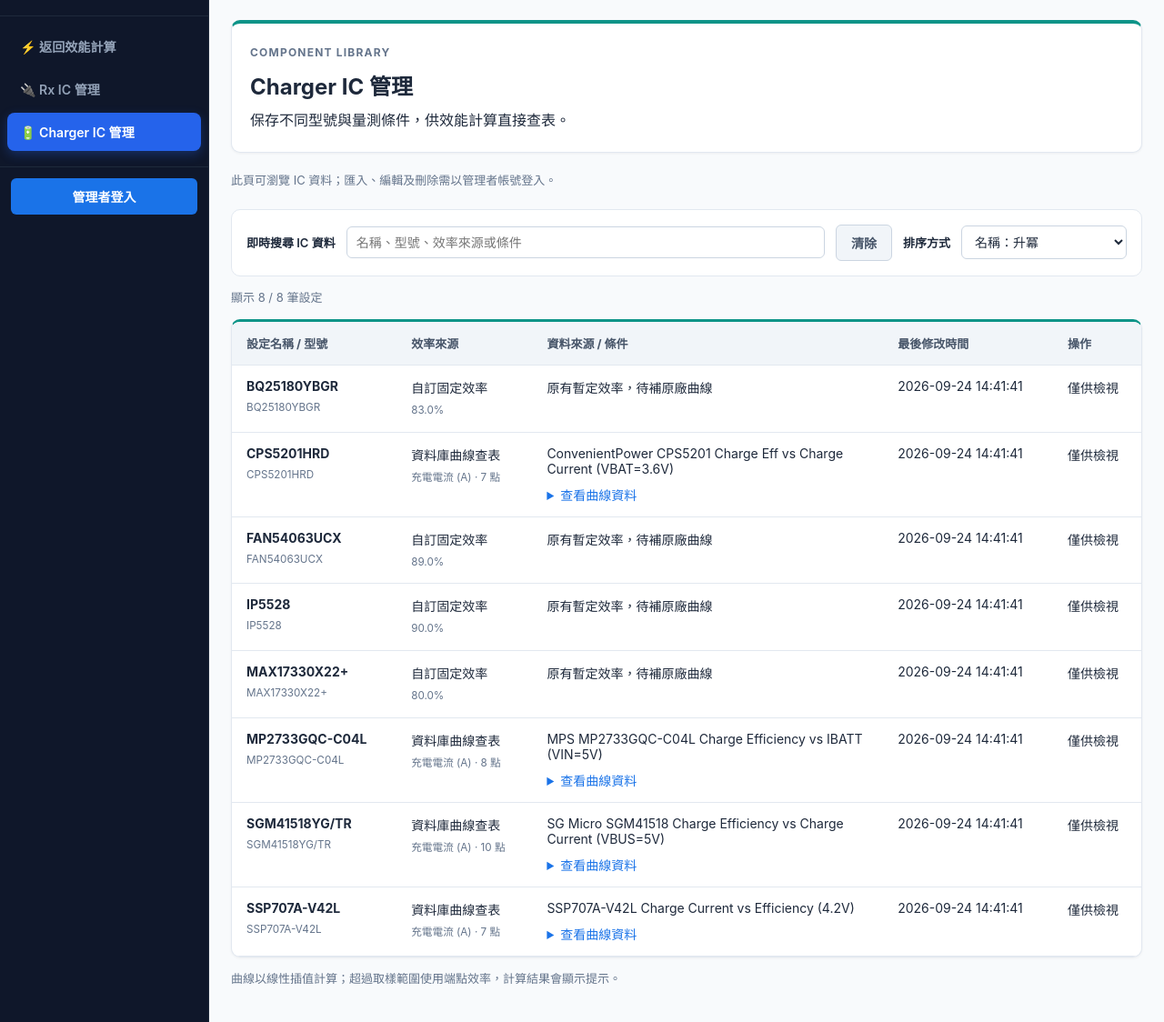
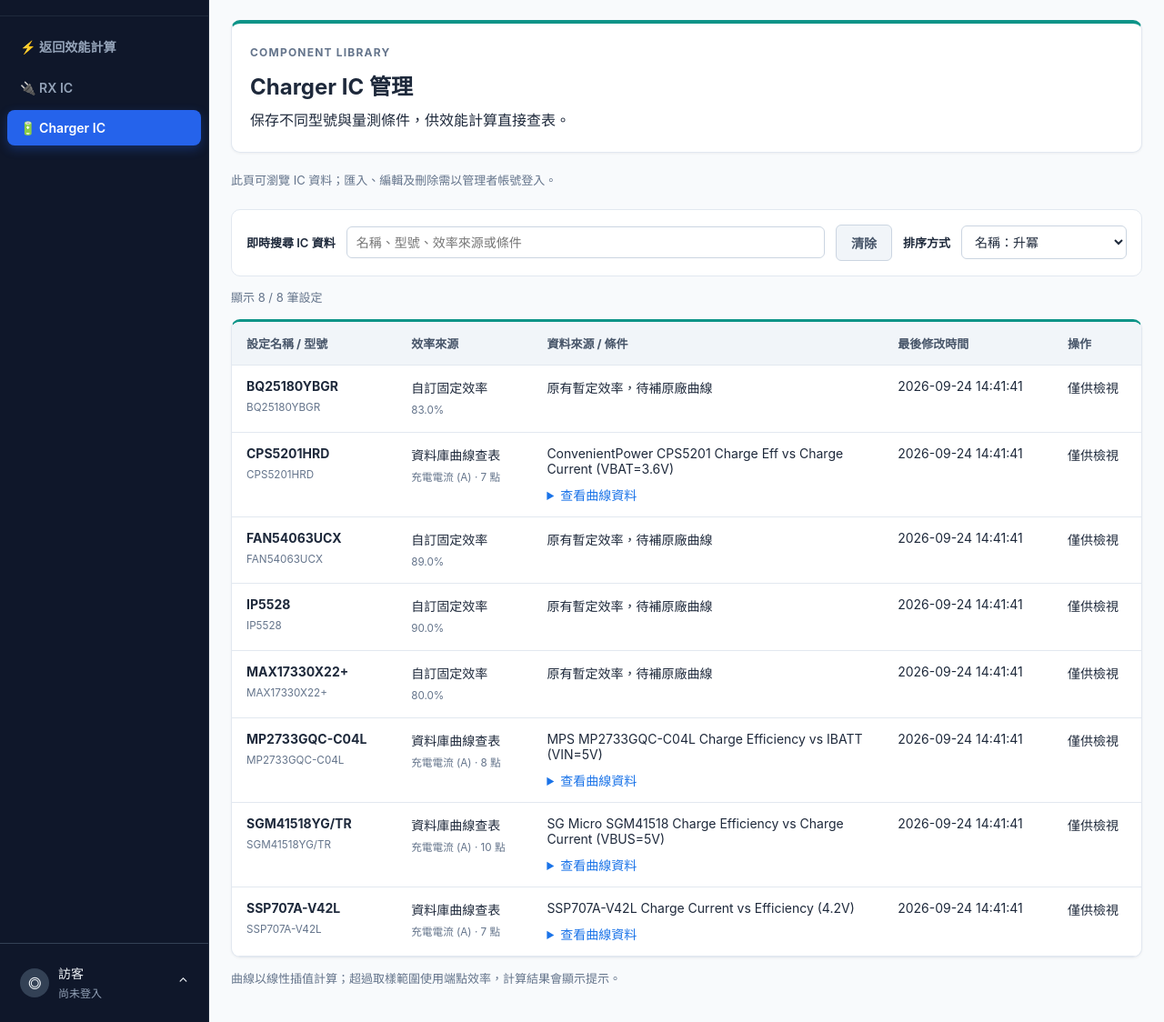
Before and after one commit to JF921020/Qi_System, a Django app: page /ics/charger/ in a window 1280 px wide. Shown: the part 48-1172 px from the top of the page at 91% size. Run offline with Django 5.2, Linux system fonts and the light colour scheme; data comes from the database, SQL or seed files in the repository.

Commit message:
調整帳號設定選單與 IC 管理導覽流程
將左下選單集中為 IC 管理與帳號設定入口，新增對應頁面，並將 RX IC／Charger IC 選擇放入左側工具欄。保留原有權限與登出保護，補入選單互動驗證與操作說明。

```diff
--- a/apps/ICmanage/templates/ICmanage/ic_base.html
+++ b/apps/ICmanage/templates/ICmanage/ic_base.html
@@ -4,31 +4,27 @@
 <head>
     <meta charset="utf-8">
     <meta name="viewport" content="width=device-width, initial-scale=1">
-    <title>{{ title }} 管理</title>
+    <title>{% block page_title %}{{ title }} 管理{% endblock %}</title>
     <link rel="stylesheet" href="{% static 'main/qi-tool.css' %}">
-    <link rel="stylesheet" href="{% static 'ICmanage/ic-manager.css' %}?v=20261005-2">
+    <link rel="stylesheet" href="{% static 'ICmanage/ic-manager.css' %}?v=20261007-3">
+    <link rel="stylesheet" href="{% static 'main/account-menu.css' %}?v=20261007-1">
+    <script src="{% static 'main/account-menu.js' %}" defer></script>
 </head>
 <body class="ic-manager" data-kind="{{ kind }}">
 <aside class="nav-sidebar">
     <div class="nav-brand">⚡ Qi無線充電預測工具_TWS (相容定位功能)</div>
     <nav class="nav-menu" aria-label="IC 管理導覽">
         <a class="nav-item" href="{% url 'main:index' %}">⚡ 返回效能計算</a>
-        <a class="nav-item{% if kind == 'rx' %} active{% endif %}" href="{% url 'ICmanage:ic-list' 'rx' %}" {% if kind == 'rx' %}aria-current="page"{% endif %}>🔌 Rx IC 管理</a>
-        <a class="nav-item{% if kind == 'charger' %} active{% endif %}" href="{% url 'ICmanage:ic-list' 'charger' %}" {% if kind == 'charger' %}aria-current="page"{% endif %}>🔋 Charger IC 管理</a>
-        {% if user.is_superuser %}<a class="nav-item" href="{% url 'admin:auth_user_changelist' %}">⚙️ 帳號管理</a>{% endif %}
+        {% if request.resolver_match.namespace == 'ICmanage' %}
+        <a class="nav-item{% if kind == 'rx' %} active{% endif %}" href="{% url 'ICmanage:ic-list' 'rx' %}"{% if kind == 'rx' %} aria-current="page"{% endif %}>🔌 RX IC</a>
+        <a class="nav-item{% if kind == 'charger' %} active{% endif %}" href="{% url 'ICmanage:ic-list' 'charger' %}"{% if kind == 'charger' %} aria-current="page"{% endif %}>🔋 Charger IC</a>
+        {% endif %}
     </nav>
-    <div class="nav-footer">
-    {% if user.is_authenticated %}
-    <p class="nav-user">{{ user.username }}{% if user.is_staff %} · 管理者{% endif %}</p>
-    <form method="post" action="{% url 'logout' %}">{% csrf_token %}<button type="submit">登出</button></form>
-    {% elif request.resolver_match.url_name != 'login' %}
-    <a class="button" href="{% url 'login' %}?next={{ request.get_full_path|urlencode }}">管理者登入</a>
-    {% endif %}
-    </div>
+    {% include 'main/account_menu.html' %}
 </aside>
 <div class="workspace-layout">
     <header class="top-navbar">
-        <div class="breadcrumb">WORKSPACE &gt; <span>IC 資料管理{% if title %} / {{ title }}{% endif %}</span></div>
+        <div class="breadcrumb">WORKSPACE &gt; <span>{% block breadcrumb %}IC 資料管理{% if title %} / {{ title }}{% endif %}{% endblock %}</span></div>
     </header>
 <main class="ic-content">
     {% for message in messages %}<p class="notice" role="status">{{ message }}</p>{% endfor %}
--- /dev/null
+++ b/apps/ICmanage/templates/ICmanage/ic_home.html
@@ -0,0 +1,5 @@
+{% extends 'ICmanage/ic_base.html' %}
+{% block content %}
+<div class="heading"><div><p class="eyebrow">COMPONENT LIBRARY</p><h1>IC 管理</h1><p>從左側工具欄選擇 RX IC 或 Charger IC，瀏覽效率資料、點位表與趨勢圖。</p></div></div>
+{% if not user.is_staff %}<p class="hint">匯入、編輯及刪除需以管理者帳號登入，可由「帳號設定」進入登入頁。</p>{% endif %}
+{% endblock %}
--- a/apps/ICmanage/test_auth.py
+++ b/apps/ICmanage/test_auth.py
@@ -36,7 +36,7 @@ class AccountAccessTests(TestCase):
                         else:
                             self.assertContains(page, url)
                 if account is None:
-                    self.assertContains(page, "登入</a>")
+                    self.assertContains(page, reverse("main:account-settings"))
         self.assertEqual(list(ICSetting.objects.values()), before)
 
     def test_login_next_validation_inactive_account_and_post_logout(self):
--- a/apps/ICmanage/urls.py
+++ b/apps/ICmanage/urls.py
@@ -5,6 +5,7 @@ from . import views
 app_name = "ICmanage"
 
 urlpatterns = [
+    path("ics/", views.ic_home, name="ic-home"),
     path("ics/<str:kind>/", views.ic_list, name="ic-list"),
     path("ics/<str:kind>/import/", views.ic_import, name="ic-import"),
     path("ics/<str:kind>/<int:pk>/edit/", views.ic_edit, name="ic-edit"),
--- a/apps/ICmanage/views.py
+++ b/apps/ICmanage/views.py
@@ -27,6 +27,11 @@ def kind_title(kind):
     if kind not in ("rx", "charger"):
         raise Http404
     return "Rx IC" if kind == "rx" else "Charger IC"
+
+
+@require_GET
+def ic_home(request):
+    return render(request, "ICmanage/ic_home.html", {"title": "IC"})
 
 
 @require_GET
--- /dev/null
+++ b/apps/main/static/main/account-menu.css
@@ -0,0 +1,19 @@
+.nav-sidebar { overflow-y: auto; }
+.account-area { margin-top: auto; padding: 12px; flex-shrink: 0; border-top: 1px solid #334155; }
+.account-menu { position: relative; margin: 0; }
+.account-menu > summary { display: flex; align-items: center; gap: 10px; padding: 10px; border-radius: 8px; cursor: pointer; color: #f1f5f9; list-style: none; font-size: 14px; }
+.account-menu > summary::-webkit-details-marker { display: none; }
+.account-menu > summary:hover, .account-menu[open] > summary { background: #1e293b; }
+.account-avatar { display: grid; place-items: center; flex-shrink: 0; width: 32px; height: 32px; border-radius: 50%; background: #334155; font-weight: 700; }
+.account-identity { flex: 1; min-width: 0; overflow-wrap: anywhere; }
+.account-identity small { display: block; color: #94a3b8; font-size: 12px; margin-top: 3px; }
+.account-panel { position: absolute; z-index: 50; bottom: calc(100% + 8px); left: 0; width: 100%; min-width: 195px; max-height: min(65vh, 420px); overflow-y: auto; padding: 8px; border: 1px solid #475569; border-radius: 10px; background: #1e293b; box-shadow: 0 8px 25px #0005; }
+.account-panel a, .account-panel button { display: block; width: 100%; padding: 10px 8px; border: 0; border-radius: 6px; background: transparent; color: #e2e8f0; text-align: left; font: inherit; font-size: 14px; text-decoration: none; cursor: pointer; }
+.account-panel a:hover, .account-panel button:hover, .account-panel a[aria-current] { background: #334155; color: white; }
+.account-group { margin: 8px 8px 4px; color: #94a3b8; font-size: 12px; font-weight: 600; }
+.account-help { margin: 8px; color: #cbd5e1; font-size: 13px; }
+.account-menu :focus-visible { outline: 3px solid #60a5fa; outline-offset: 2px; }
+@media (max-width: 760px) {
+    .account-area { width: 100%; }
+    .account-panel { position: static; width: 100%; min-width: 0; margin-top: 8px; }
+}
--- /dev/null
+++ b/apps/main/static/main/account-menu.js
@@ -0,0 +1,14 @@
+(() => {
+    const menu = document.querySelector('.account-menu');
+    if (!menu) return;
+    document.addEventListener('click', event => {
+        if (menu.open && !menu.contains(event.target)) menu.open = false;
+    });
+    menu.addEventListener('keydown', event => {
+        if (event.key === 'Escape' && menu.open) {
+            menu.open = false;
+            menu.querySelector('summary').focus();
+            event.preventDefault();
+        }
+    });
+})();
--- /dev/null
+++ b/apps/main/templates/main/account_menu.html
@@ -0,0 +1,13 @@
+<div class="account-area">
+    <details class="account-menu">
+        <summary aria-label="帳號與管理選單">
+            <span class="account-avatar" aria-hidden="true">{% if user.is_authenticated %}{{ user.username|slice:':1'|upper }}{% else %}◎{% endif %}</span>
+            <span class="account-identity">{% if user.is_authenticated %}{{ user.username }}{% else %}訪客{% endif %}<small>{% if user.is_superuser %}系統管理者{% elif user.is_staff %}管理者{% elif user.is_authenticated %}檢視者{% else %}尚未登入{% endif %}</small></span>
+            <span aria-hidden="true">⌃</span>
+        </summary>
+        <nav class="account-panel" aria-label="帳號與管理入口">
+            <a href="{% url 'ICmanage:ic-home' %}">🔌 IC 管理</a>
+            <a href="{% url 'main:account-settings' %}">⚙️ 帳號設定</a>
+        </nav>
+    </details>
+</div>
--- a/apps/main/templates/main/index.html
+++ b/apps/main/templates/main/index.html
@@ -3,8 +3,11 @@
 <html lang="zh-TW">
 <head>
     <meta charset="UTF-8">
+    <meta name="viewport" content="width=device-width, initial-scale=1">
     <title>Qi無線充電預測工具_TWS (相容定位功能)</title>
     <link rel="stylesheet" href="{% static 'main/qi-tool.css' %}">
+    <link rel="stylesheet" href="{% static 'main/account-menu.css' %}?v=20261007-1">
+    <script src="{% static 'main/account-menu.js' %}" defer></script>
 </head>
 <body>
 {% csrf_token %}
@@ -19,13 +22,13 @@
         <li id="tab-qi2" class="nav-item tab-btn" onclick="switchDisplayTab('qi2')">🧲 相容Qi 2定位</li>
         <li id="tab-history" class="nav-item tab-btn" onclick="switchDisplayTab('history')">💾 歷史數據</li>
         <li id="tab-advisor" class="nav-item tab-btn" onclick="switchDisplayTab('advisor')">🧠 智慧反推</li>
-        <li><a class="nav-item" href="{% url 'ICmanage:ic-list' 'rx' %}" style="text-decoration:none;">🔌 IC 管理</a></li>
     </ul>
     <div class="nav-footer">
         <button type="button" class="btn-calc" onclick="triggerCalc()">▶ 立即計算</button>
         <p id="calcStatus" role="status" aria-live="polite" style="padding:0 12px;color:#cbd5e1;font-size:12px;"></p>
     </div>
     <div class="nav-spacer"></div>
+    {% include 'main/account_menu.html' %}
 </div>
 
 <!-- ─── 主工作區 ─── -->
--- a/apps/main/urls.py
+++ b/apps/main/urls.py
@@ -5,5 +5,6 @@ from . import views
 app_name = "main"
 
 urlpatterns = [
+    path("accounts/settings/", views.account_settings, name="account-settings"),
     path("", views.index, name="index"),
 ]
--- a/apps/main/views.py
+++ b/apps/main/views.py
@@ -1,8 +1,14 @@
 from pathlib import Path
 
 from django.shortcuts import render
+from django.views.decorators.http import require_GET
 
 from apps.ICmanage.catalog import database_catalog
+
+
+@require_GET
+def account_settings(request):
+    return render(request, "main/account_settings.html", {"title": "帳號設定"})
 
 
 def index(request):
```
Also changed, not shown: apps/ICmanage/testdata/account_menu.cjs (added, +21 -0 lines), apps/main/templates/main/account_settings.html (added, +19 -0 lines), docs/tasks/A-11.md (added, +36 -0 lines).
